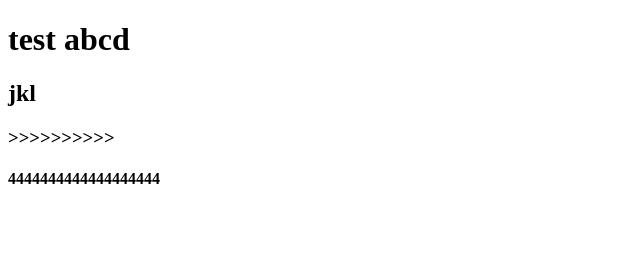
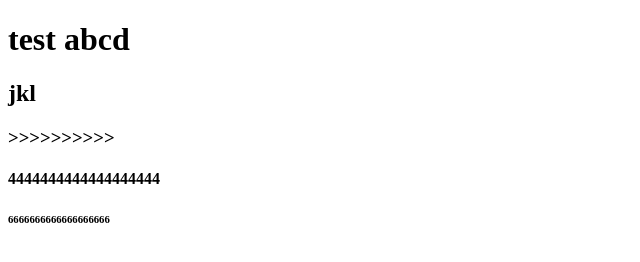
Before and after one commit to hanwenma/GitOperate, a plain HTML site: page index.html in a window 1280 px wide. Shown: the whole page, without its empty margins (0-640 px from the left). Drawn offline with nearby package versions, Linux system fonts and the light colour scheme.

Commit message:
feat: add 6

```diff
--- a/index.html
+++ b/index.html
@@ -12,5 +12,6 @@
     <h2>jkl</h2>
     <h3>>>>>>>>>>></h3>
     <h4>4444444444444444444</h4>
+    <h6>6666666666666666666</h6>
   </body>
 </html>
```
